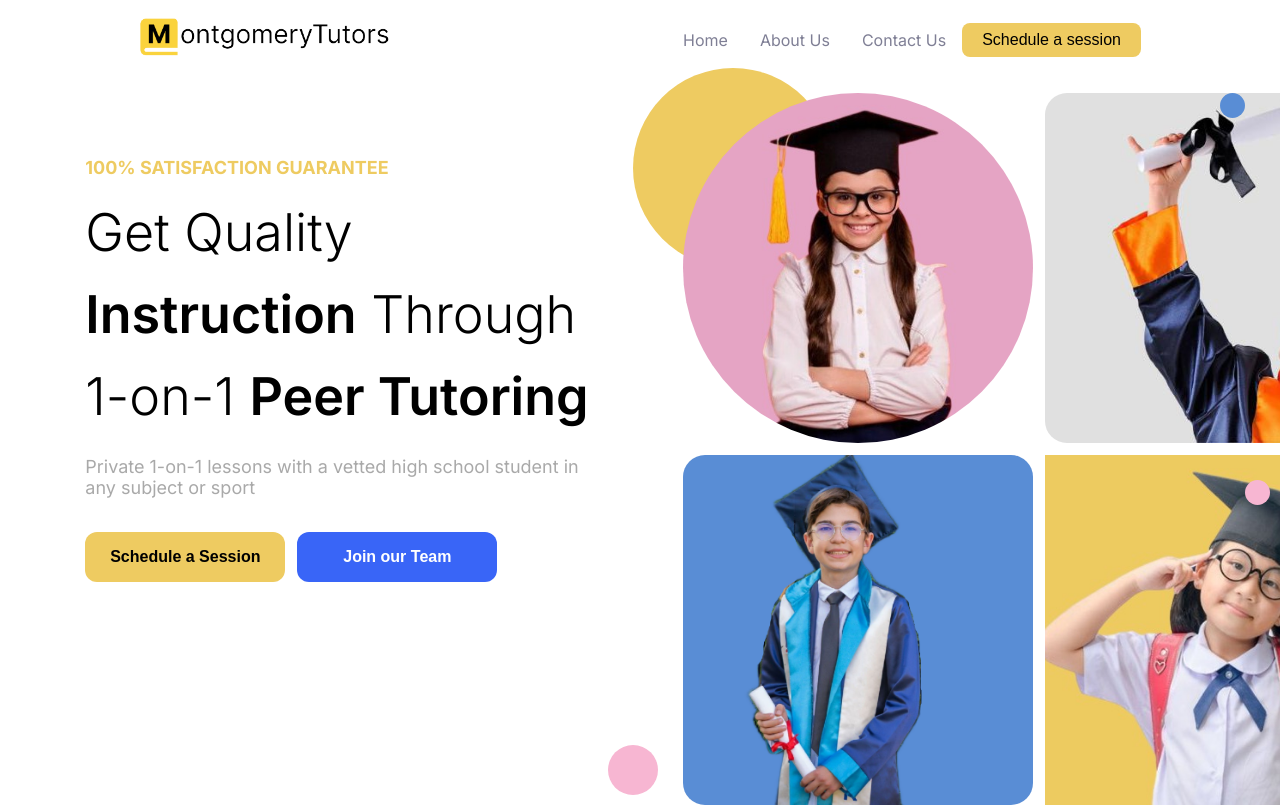
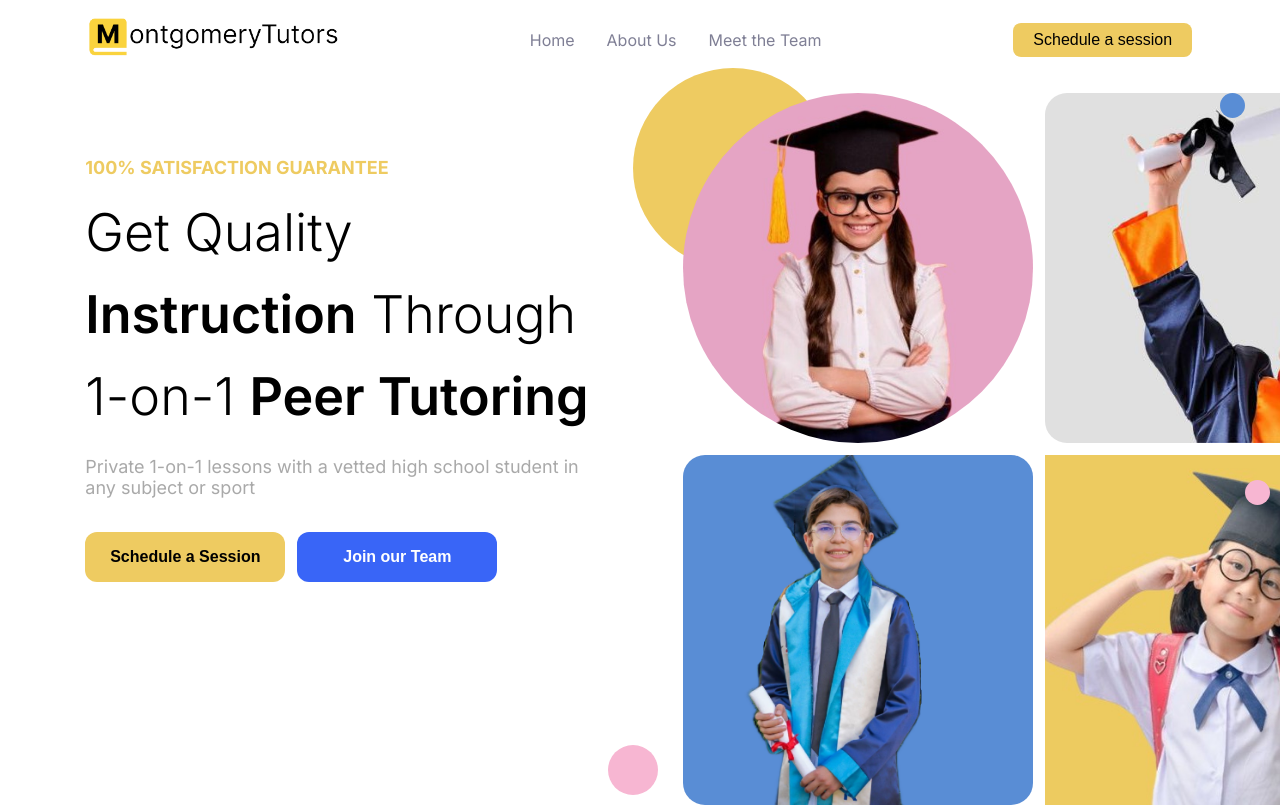
Before and after one commit to RationalChestnut/montgomery_tutors, a React (Create React App) app: page / in a window 1280 px wide. Shown: the top 807 px of the page. Built offline with nearby package versions, Linux system fonts and the light colour scheme.

Commit message:
Changed navbar spacing

```diff
--- a/src/components/Navbar/Navbar.components.js
+++ b/src/components/Navbar/Navbar.components.js
@@ -23,15 +23,14 @@ const Navbar = () => {
               About Us
             </a>
             <a href="#" className={styles.link}>
-              Contact Us
+              Meet the Team
             </a>
           </div>
-
-          <div className={styles.buttonContainer}>
-            <a href="#" target="_blank" rel="noreferrer">
-              <button className={styles.button}>Schedule a session</button>
-            </a>
-          </div>
+        </div>
+        <div className={styles.buttonContainer}>
+          <a href="#" target="_blank" rel="noreferrer">
+            <button className={styles.button}>Schedule a session</button>
+          </a>
         </div>
 
         <GiHamburgerMenu
```
